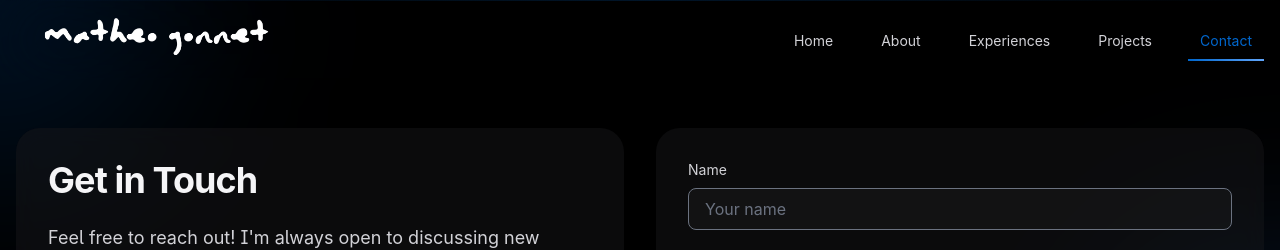
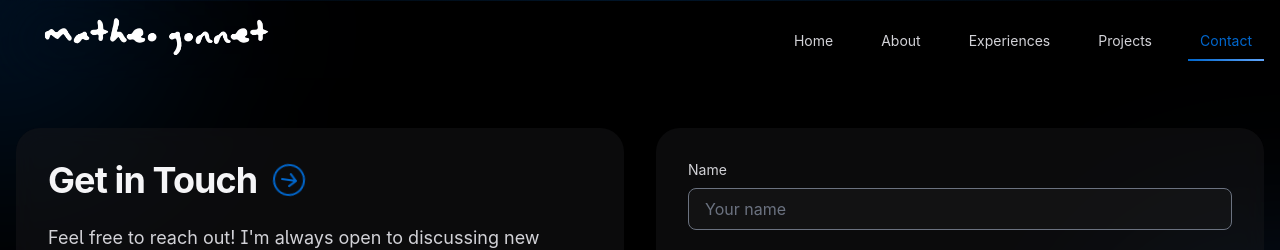
Before and after one commit to matheogonnet/my-portofolio-website, a Next.js app: page /contact in a window 1280 px wide. Shown: the top 250 px of the page. Built offline with nearby package versions, Linux system fonts and the light colour scheme.

Commit message:
feat: enhance Contact page with animated icon and improved layout

```diff
--- a/app/contact/page.tsx
+++ b/app/contact/page.tsx
@@ -3,7 +3,7 @@
 import { motion, AnimatePresence } from 'framer-motion'
 import { useState } from 'react'
 import Navigation from '@/components/Navigation'
-import { BsEnvelope, BsLinkedin, BsGithub, BsCheckCircle, BsExclamationCircle, BsFileEarmarkPdf, BsGlobe } from 'react-icons/bs'
+import { BsEnvelope, BsLinkedin, BsGithub, BsCheckCircle, BsExclamationCircle, BsFileEarmarkPdf, BsGlobe, BsArrowRightCircle } from 'react-icons/bs'
 
 interface FormData {
   name: string
@@ -97,9 +97,24 @@ export default function Contact() {
             transition={{ duration: 0.8 }}
           >
             <div className="glass-card p-8">
-              <h1 className="mb-6 text-4xl font-bold tracking-tight text-cupertino-50">
-                Get in Touch
-              </h1>
+              <div className="flex items-center space-x-3 mb-6">
+                <h1 className="text-4xl font-bold tracking-tight text-cupertino-50">
+                  Get in Touch
+                </h1>
+                <motion.div
+                  animate={{
+                    x: [0, 5, 0],
+                    rotate: [0, 10, 0]
+                  }}
+                  transition={{
+                    duration: 1.5,
+                    repeat: Infinity,
+                    ease: "easeInOut"
+                  }}
+                >
+                  <BsArrowRightCircle className="h-8 w-8 text-accent-blue" />
+                </motion.div>
+              </div>
               <p className="mb-8 text-lg text-cupertino-200">
                 Feel free to reach out! I'm always open to discussing new projects, opportunities, or just having a chat.
               </p>
```
